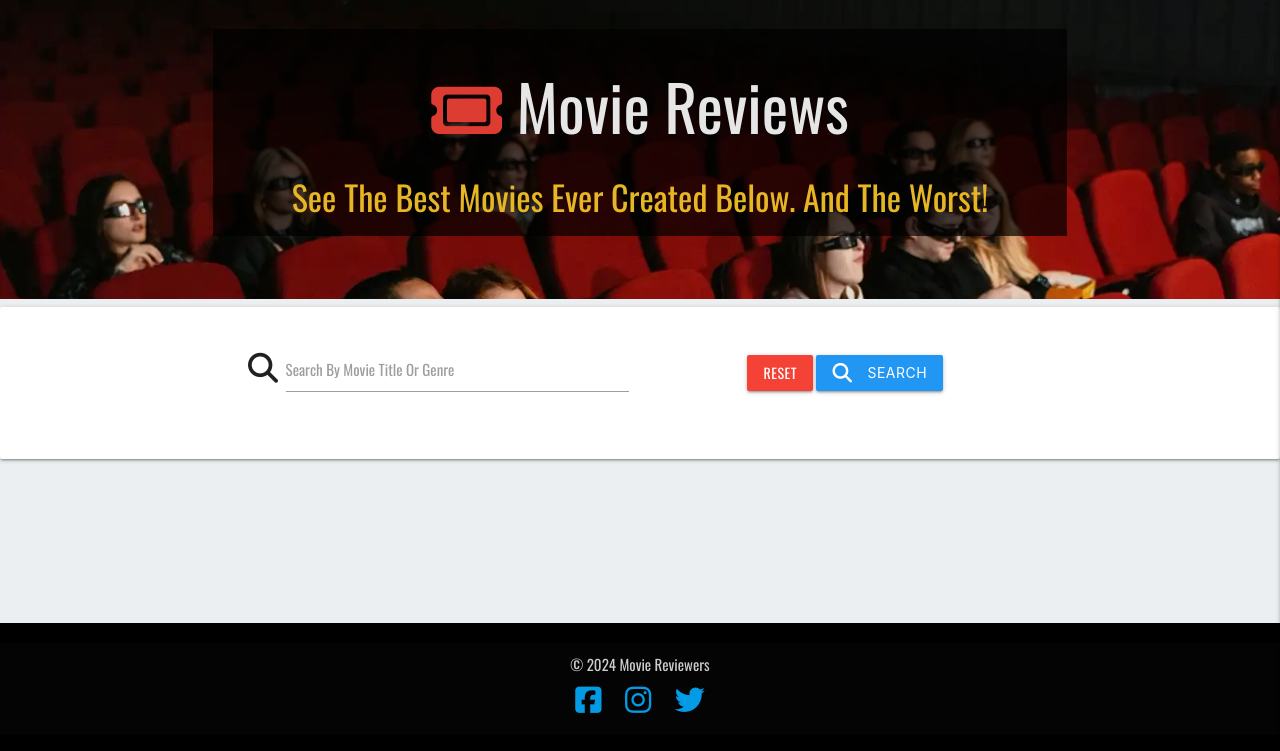
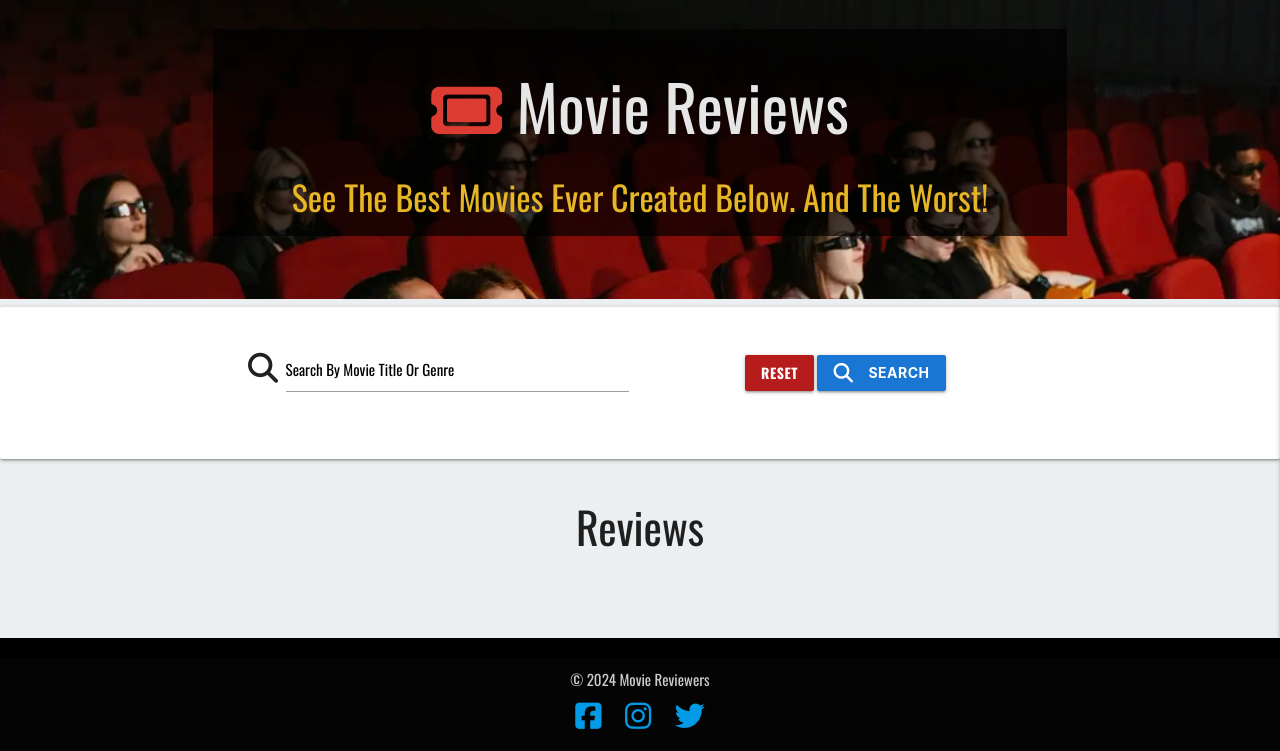
Before and after one commit to toddnedwards/milestone-3-project-movie-reviewer, a Flask app: page /search in a window 1280 px wide. Shown: the part 65-816 px from the top of the page. Before the commit the page ends 778 px from the top, so only its background shows below. Run offline with Flask 3, Linux system fonts and the light colour scheme; data that the repository does not hold is empty; some libraries are stand-ins or nearby versions.

Commit message:
image sizes improved for performance. Buttons backgrounds changed to darker for accessibility

```diff
--- a/static/css/style.css
+++ b/static/css/style.css
@@ -16,6 +16,19 @@ main {
 
 footer {
     margin-top: auto;
+}
+
+.btn {
+    font-weight: bold;
+}
+
+input {
+    color: black;
+    font-family: 'Oswald', sans-serif;
+}
+
+.dropdown-content li>a, .dropdown-content li>span {
+    color: black;
 }
 
 h1, h2, h3 {
@@ -87,7 +100,7 @@ label.form-label {
     position: relative;
     filter: brightness(90%);
     box-sizing: border-box!important;
-    width: 100%!important;
+    max-width: 100%!important;
     height: 300px!important;
     background-image: url('/static/images/background-image-cropped.webp')!important;
     background-repeat: no-repeat!important;
@@ -100,7 +113,7 @@ label.form-label {
     position: relative;
     filter: brightness(90%);
     box-sizing: border-box!important;
-    width: 100%!important;
+    max-width: 100%!important;
     height: 500px!important;
     background-image: url('/static/images/background-image-cropped.webp')!important;
     background-repeat: no-repeat!important;
--- a/templates/edit_review.html
+++ b/templates/edit_review.html
@@ -73,7 +73,7 @@
 		</div>
 	</form>
 	<div class="center-align">
-		<a href="{{ url_for('reviews')}}" class="blue btn">Cancel</a>
+		<a href="{{ url_for('reviews')}}" class="blue darken-2 btn">Cancel</a>
 	</div>
 </div>
 
--- a/templates/index.html
+++ b/templates/index.html
@@ -3,7 +3,7 @@
 
     <!-- Top Page Headings & background image -->
 <main>
-        <div class="row s12 m12 index-background-img index-heading">
+        <div class="row s12 m12 container-fluid index-background-img index-heading">
             <div class="reviews-heading-text"></div>
             <h1 class="center-align index-heading white-text text-shadow">Welcome To Movie Reviewers</h1>
             <h2 class="center-align amber-text text-lighten-1 text-shadow">Home of the greatest movie reviews</h2><br>
--- a/templates/reviews.html
+++ b/templates/reviews.html
@@ -13,17 +13,18 @@
             <div class="input-field col s12">
                 <i class="fa-solid fa-magnifying-glass prefix"></i>
                 <input type="text" name="query" id="query" minlength="3" class="validate" required>
-                <label for="query">Search By Movie Title Or Genre</label>
+                <label for="query" class="form-label">Search By Movie Title Or Genre</label>
             </div>
             <div class="col s12">
-                <a href="{{ url_for('reviews') }}" class="red btn">Reset</a>
-                <button type="submit" class="blue btn">
+                <a href="{{ url_for('reviews') }}" class="red darken-4 btn">Reset</a>
+                <button type="submit" class="blue darken-2 btn">
                         <i class="fa-solid fa-magnifying-glass left"></i>Search
                 </button>
             </div>
         </div>
     </form>
 </div>
+<h3 class="center-align">Reviews</h3>
 
 <div class="row reviews-section">
     {% for review in reviews %}
@@ -36,8 +37,8 @@
             <p>{{ review.rating }}/5</p>
             <p>Reviewed By: {{ review.username }}</p>
             {% if session.user|lower == review.username|lower or session.user|lower == 'admin' %}
-                <a href="{{ url_for('edit_review', review_id=review._id) }}" class="btn-small light-blue lighten-1">Edit</a>
-                <a href="{{ url_for('delete_review', review_id=review._id) }}" class="btn-small red">Delete</a>
+                <a href="{{ url_for('edit_review', review_id=review._id) }}" class="btn-small blue darken-2">Edit</a>
+                <a href="{{ url_for('delete_review', review_id=review._id) }}" class="btn-small red darken-4">Delete</a>
             {% endif %}
         </div>
     </div>
```
Also changed, not shown: README.md, documentation/lighthouse/lighthouse-create-reviews-desktop.png (added), documentation/lighthouse/lighthouse-edit-review-desktop.png (added), documentation/lighthouse/lighthouse-index-desktop.png (added), documentation/lighthouse/lighthouse-login-desktop.png (added), documentation/lighthouse/lighthouse-register-desktop.png (added), documentation/lighthouse/lighthouse-result.png (deleted), documentation/lighthouse/lighthouse-reviews-desktop.png (added), documentation/python validator.png (added).
